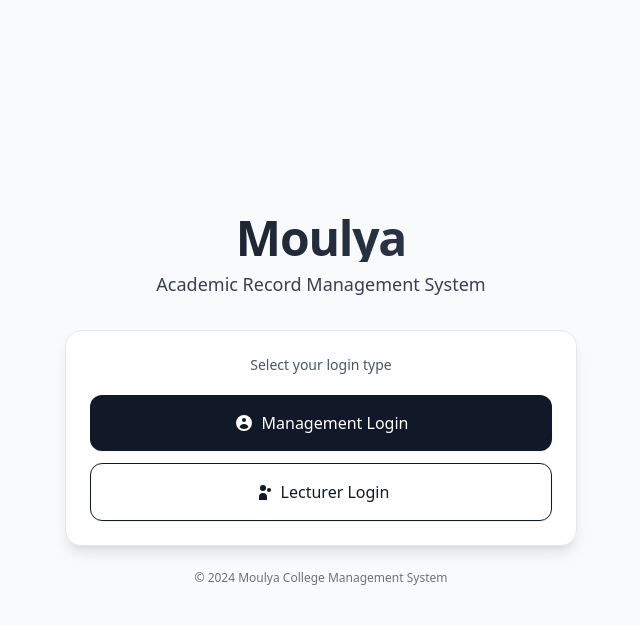
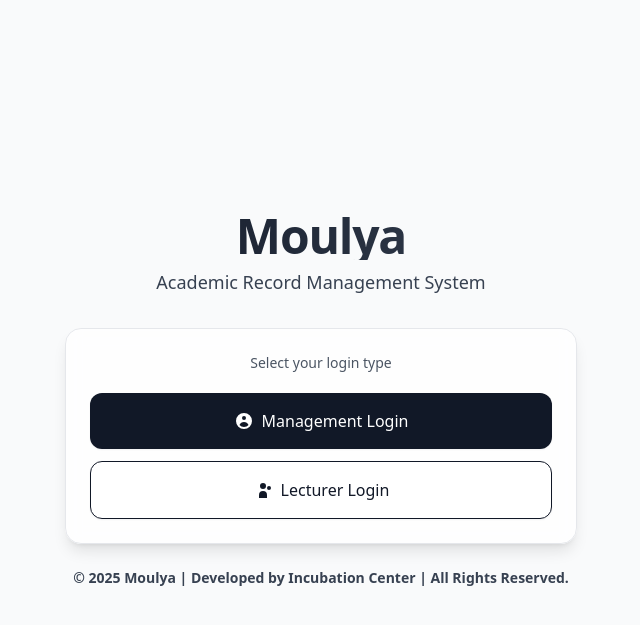
Before and after one commit to Chethan77667/moulya, a Flask app: page / in a window 1280 px wide. Shown: the top 625 px of the page, without its empty margins (319-959 px from the left). Run offline with Flask 3, Linux system fonts and the light colour scheme; some libraries are stand-ins or nearby versions.

Commit message:
errol 2:23 pm

```diff
--- a/templates/auth/index.html
+++ b/templates/auth/index.html
@@ -28,7 +28,9 @@
             </div>
         </div>
 
-        <p class="mt-6 text-center text-xs text-gray-500">© 2024 Moulya College Management System</p>
+        <p class="mt-6 text-center text-xs sm:text-sm font-semibold text-gray-700">
+            © 2025 Moulya | Developed by Incubation Center | All Rights Reserved.
+        </p>
     </div>
 
 </div>
--- a/templates/auth/login.html
+++ b/templates/auth/login.html
@@ -37,8 +37,8 @@
         </div>
 
         <div class="text-center">
-            <p class="text-xs text-gray-500">
-                © 2024 Moulya College Management System
+            <p class="text-xs sm:text-sm font-semibold text-gray-700">
+                © 2025 Moulya | Developed by Incubation Center | All Rights Reserved.
             </p>
         </div>
     </div>
```
Also changed, not shown: instance/moulya_college.db.
